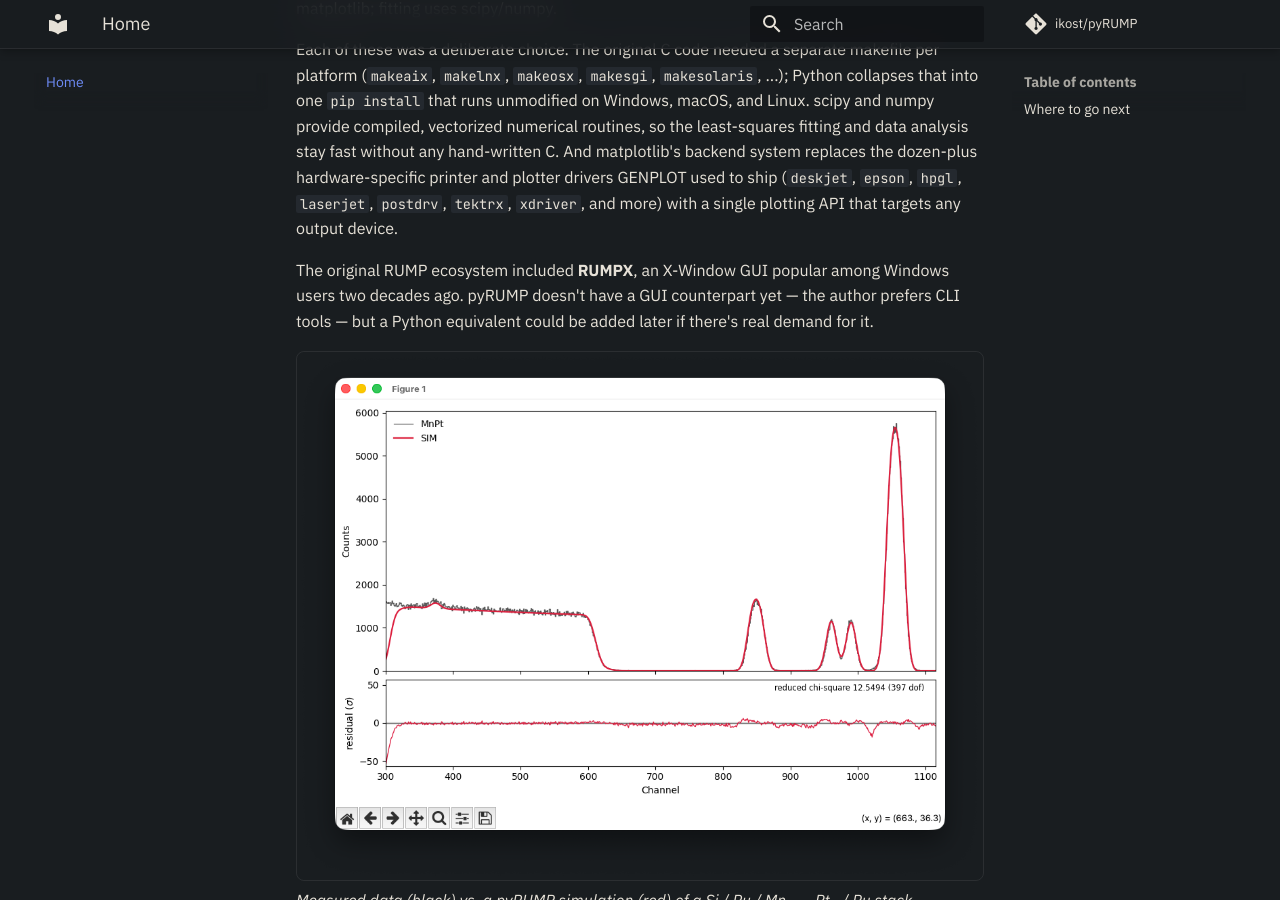
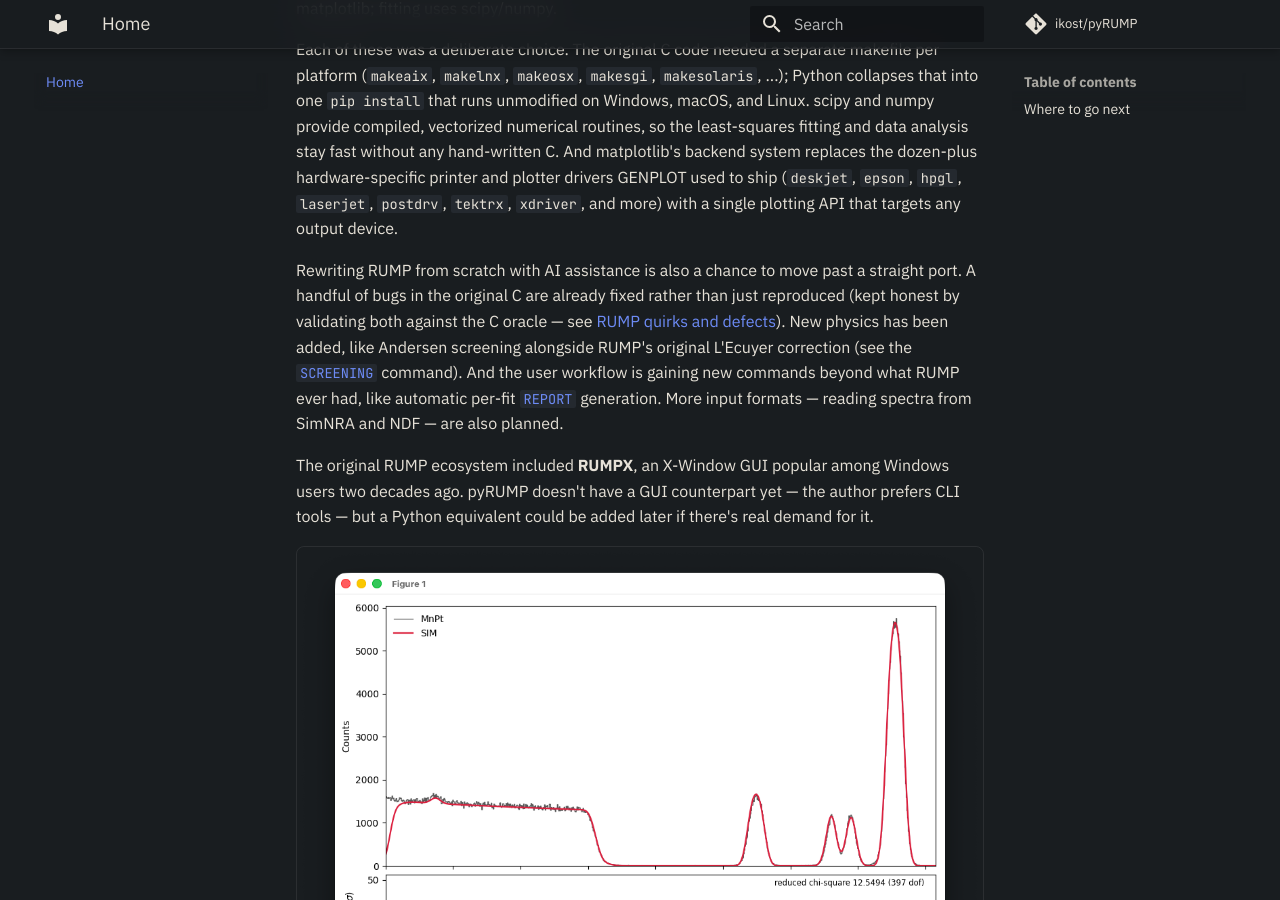
Before and after one commit to ikost/pyRUMP, an MkDocs documentation site: the page built from docs/index.md, in a window 1280 px wide and 900 px high, scrolled down 794 px. Built offline with MkDocs 1.6.1 and Material for MkDocs 9.7.7, drawn with Linux system fonts in a browser that asks for light colours; comment, search, counter and statistics services are not loaded.

Commit message:
Note AI-rewrite benefits on the docs landing page
Bug fixes validated against the C oracle, new physics (Andersen
screening), new commands (REPORT), and planned input formats (SimNRA,
NDF) beyond what a straight port would give.

Co-Authored-By: Claude Sonnet 5 <noreply@anthropic.com>

```diff
--- a/docs/index.md
+++ b/docs/index.md
@@ -42,6 +42,15 @@ replaces the dozen-plus hardware-specific printer and plotter drivers GENPLOT us
 (`deskjet`, `epson`, `hpgl`, `laserjet`, `postdrv`, `tektrx`, `xdriver`, and more) with a
 single plotting API that targets any output device.
 
+Rewriting RUMP from scratch with AI assistance is also a chance to move past a straight
+port. A handful of bugs in the original C are already fixed rather than just reproduced
+(kept honest by validating both against the C oracle — see [RUMP quirks and
+defects](dev/rump-quirks.md)). New physics has been added, like Andersen screening
+alongside RUMP's original L'Ecuyer correction (see the [`SCREENING`](manual/config.md#screening-new)
+command). And the user workflow is gaining new commands beyond what RUMP ever had, like
+automatic per-fit [`REPORT`](manual/sim-pert.md#pert-commands) generation. More input
+formats — reading spectra from SimNRA and NDF — are also planned.
+
 The original RUMP ecosystem included **RUMPX**, an X-Window GUI popular among Windows
 users two decades ago. pyRUMP doesn't have a GUI counterpart yet — the author prefers
 CLI tools — but a Python equivalent could be added later if there's real demand for it.
```
